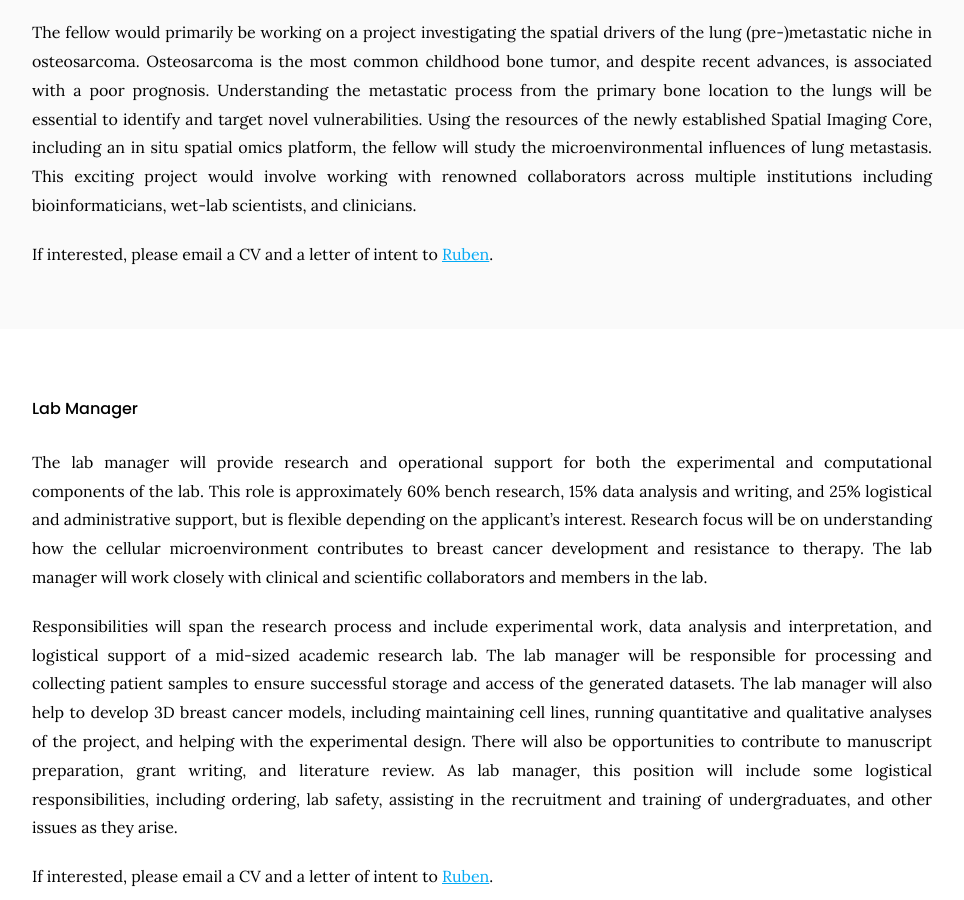
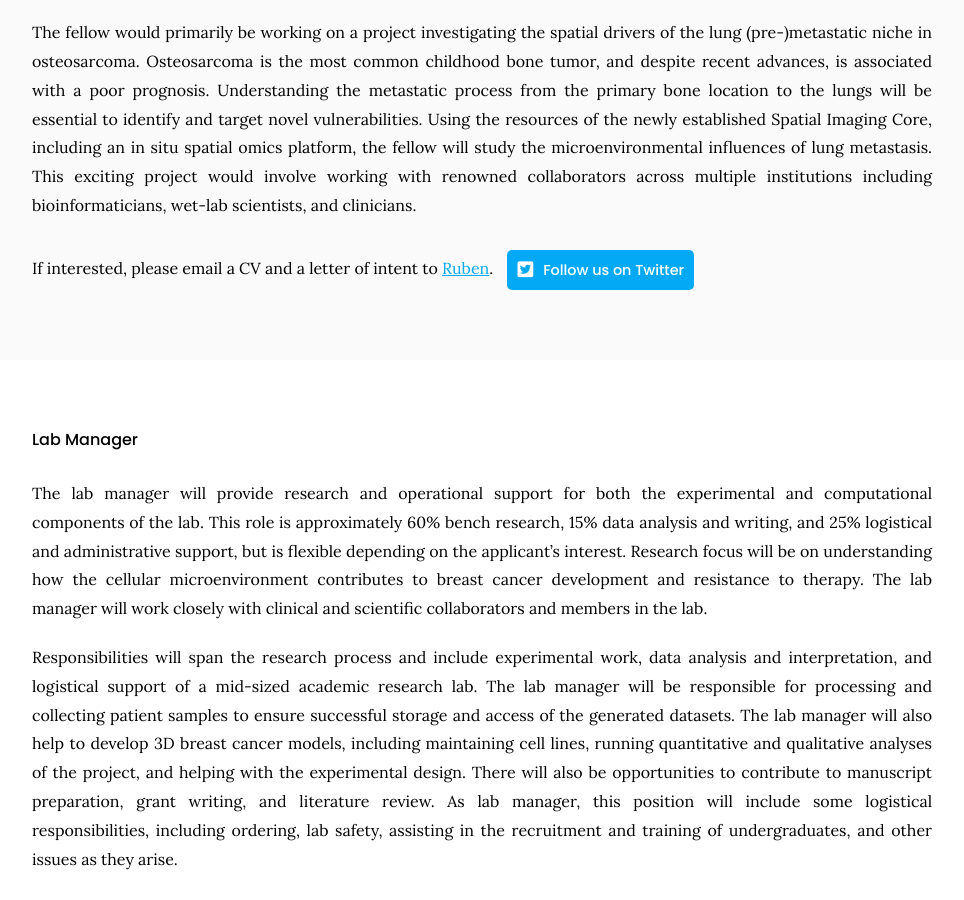
Before and after one commit to quynhsun/testinggit, a Jekyll site: the page built from Join Us/index.md, in a window 1280 px wide and 900 px high, scrolled down 785 px. Shown: the whole window, without its empty margins (158-1122 px from the left). Built offline with Jekyll 4.4.1, drawn with Linux system fonts in a browser that asks for light colours; some of the changed lines change nothing that is shown.

Commit message:
Update index.md

```diff
--- a/Join Us/index.md
+++ b/Join Us/index.md
@@ -19,6 +19,15 @@ Since our lab atmosphere is highly collaborative we particularly encourage appli
 The fellow would primarily be working on a project investigating the spatial drivers of the lung (pre-)metastatic niche in osteosarcoma. Osteosarcoma is the most common childhood bone tumor, and despite recent advances, is associated with a poor prognosis. Understanding the metastatic process from the primary bone location to the lungs will be essential to identify and target novel vulnerabilities. Using the resources of the newly established Spatial Imaging Core, including an in situ spatial omics platform, the fellow will study the microenvironmental influences of lung metastasis. This exciting project would involve working with renowned collaborators across multiple institutions including bioinformaticians, wet-lab scientists, and clinicians.
 
 If interested, please email a CV and a letter of intent to [Ruben](rdries@bu.edu).
+{%
+  include link.html
+  type="twitter"
+  link="some_twitter_handle"
+  icon="fab fa-twitter-square"
+  text="Follow us on Twitter"
+  tooltip="Follow us on Twitter for cool tweets about nothing"
+  style="button"
+%}
 
 {% include section.html %}
 
```
